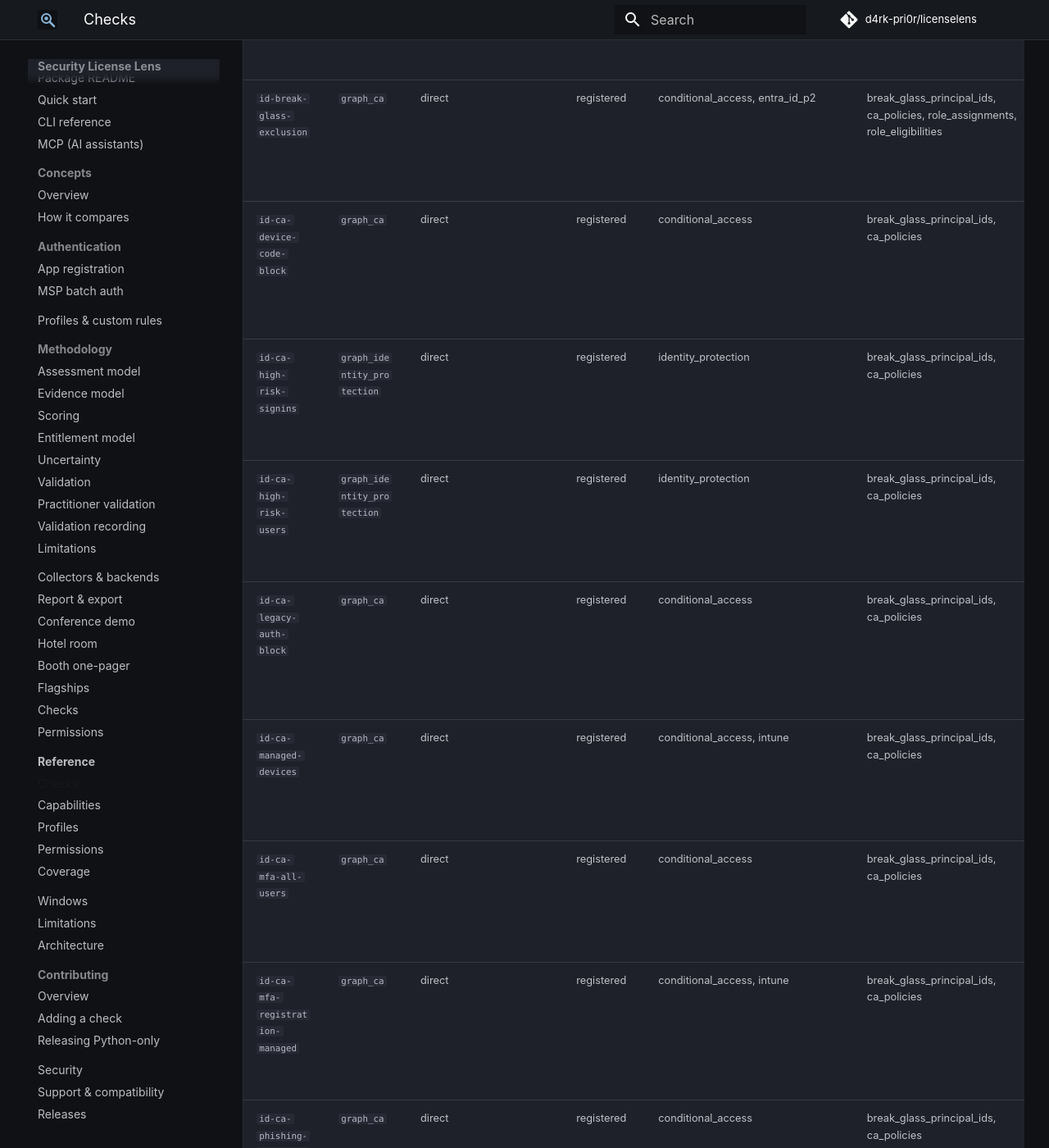
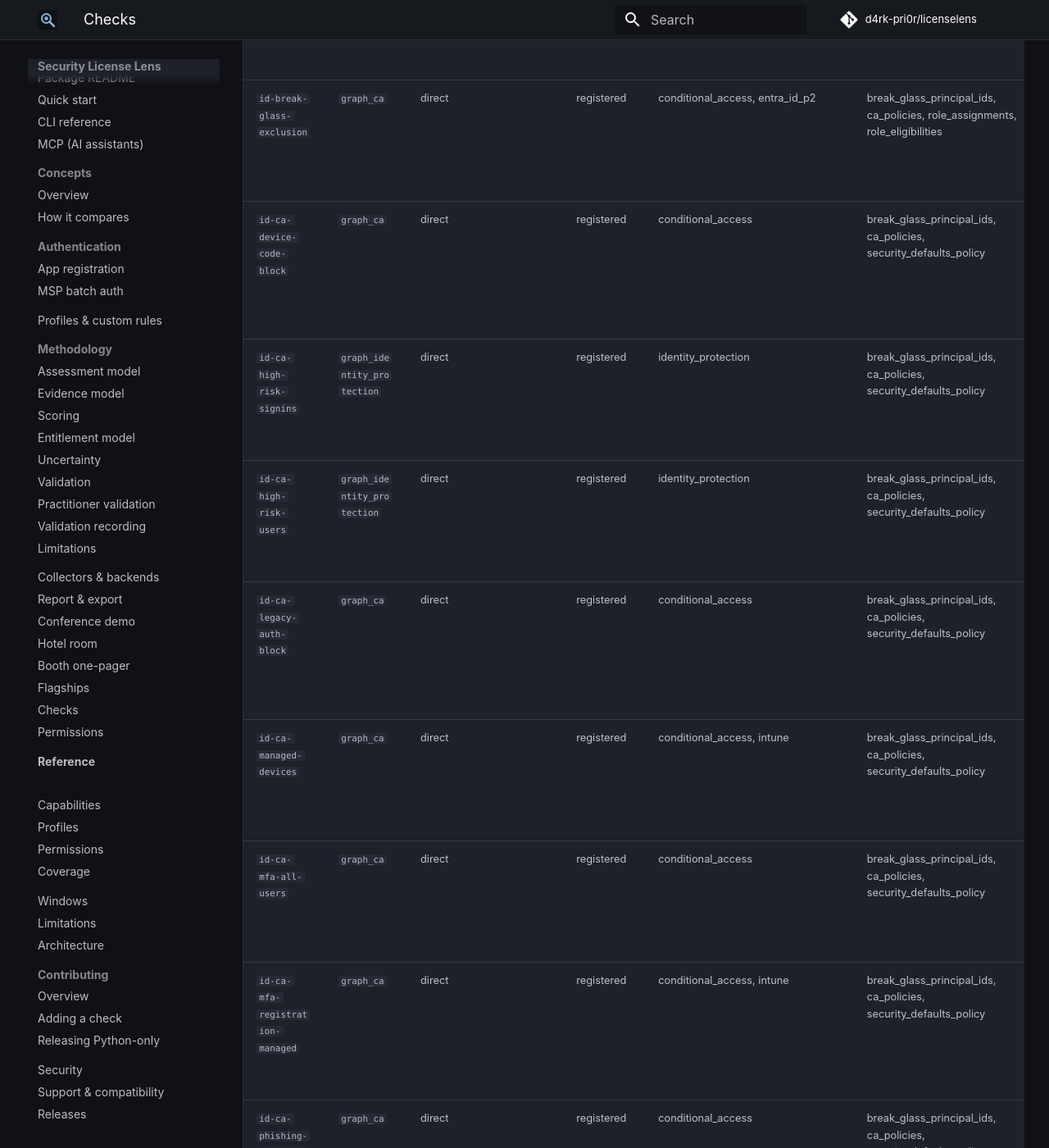
Before and after one commit to d4rk-pri0r/licenselens, an MkDocs documentation site: the page built from docs/reference/checks.md, in a window 1280 px wide and 1400 px high, scrolled down 6499 px. Shown: the whole window at 82% size. Built offline with MkDocs 1.6.1 and Material for MkDocs 9.7.7, drawn with Linux system fonts in a browser that asks for light colours; comment, search, counter and statistics services are not loaded; some of the changed text lies outside the part shown.

Commit message:
chore(generated): regenerate sample report and reference for WS1-B

```diff
--- a/docs/reference/checks.md
+++ b/docs/reference/checks.md
@@ -50,16 +50,16 @@ source file.
 | `id-auth-methods-migration` | `graph_auth_methods` | direct | registered | conditional_access | auth_methods_bundle | MITRE: T1078; NIST: IA-2, IA-5 | `checks/identity/id-auth-methods-migration.yaml` | yes |
 | `id-auth-weak-methods-disabled` | `graph_auth_methods` | direct | registered | conditional_access | auth_methods_bundle | MITRE: T1078; NIST: IA-2, IA-5 | `checks/identity/id-auth-weak-methods-disabled.yaml` | — |
 | `id-break-glass-exclusion` | `graph_ca` | direct | registered | conditional_access, entra_id_p2 | break_glass_principal_ids, ca_policies, role_assignments, role_eligibilities | MITRE: T1078; NIST: AC-2, AC-6 | `checks/identity/id-break-glass-exclusion.yaml` | yes |
-| `id-ca-device-code-block` | `graph_ca` | direct | registered | conditional_access | break_glass_principal_ids, ca_policies | MITRE: T1078; NIST: IA-2, IA-5 | `checks/identity/id-ca-device-code-block.yaml` | — |
-| `id-ca-high-risk-signins` | `graph_identity_protection` | direct | registered | identity_protection | break_glass_principal_ids, ca_policies | MITRE: T1078; NIST: AC-2, IA-2 | `checks/identity/id-ca-high-risk-signins.yaml` | yes |
-| `id-ca-high-risk-users` | `graph_identity_protection` | direct | registered | identity_protection | break_glass_principal_ids, ca_policies | MITRE: T1078; NIST: AC-2, IA-2 | `checks/identity/id-ca-high-risk-users.yaml` | — |
-| `id-ca-legacy-auth-block` | `graph_ca` | direct | registered | conditional_access | break_glass_principal_ids, ca_policies | MITRE: T1078; NIST: IA-2, IA-5 | `checks/identity/id-ca-legacy-auth-block.yaml` | yes |
-| `id-ca-managed-devices` | `graph_ca` | direct | registered | conditional_access, intune | break_glass_principal_ids, ca_policies | MITRE: T1078; NIST: AC-2, IA-2 | `checks/identity/id-ca-managed-devices.yaml` | yes |
-| `id-ca-mfa-all-users` | `graph_ca` | direct | registered | conditional_access | break_glass_principal_ids, ca_policies | MITRE: T1078; NIST: AC-2, IA-2 | `checks/identity/id-ca-mfa-all-users.yaml` | yes |
-| `id-ca-mfa-registration-managed` | `graph_ca` | direct | registered | conditional_access, intune | break_glass_principal_ids, ca_policies | MITRE: T1078; NIST: IA-2, IA-5 | `checks/identity/id-ca-mfa-registration-managed.yaml` | — |
-| `id-ca-phishing-resistant-all` | `graph_ca` | direct | registered | conditional_access | break_glass_principal_ids, ca_policies | MITRE: T1078; NIST: IA-2, IA-5 | `checks/identity/id-ca-phishing-resistant-all.yaml` | yes |
-| `id-ca-phishing-resistant-privileged` | `graph_ca` | direct | registered | conditional_access | break_glass_principal_ids, ca_policies | MITRE: T1078; NIST: IA-2, IA-5 | `checks/identity/id-ca-phishing-resistant-privileged.yaml` | yes |
-| `id-ca-priv-gaps` | `graph_ca` | direct | registered | conditional_access | ca_policies, role_assignments | MITRE: T1078; NIST: AC-2, AC-6 | `checks/identity/id-ca-priv-gaps.yaml` | yes |
+| `id-ca-device-code-block` | `graph_ca` | direct | registered | conditional_access | break_glass_principal_ids, ca_policies, security_defaults_policy | MITRE: T1078; NIST: IA-2, IA-5 | `checks/identity/id-ca-device-code-block.yaml` | — |
+| `id-ca-high-risk-signins` | `graph_identity_protection` | direct | registered | identity_protection | break_glass_principal_ids, ca_policies, security_defaults_policy | MITRE: T1078; NIST: AC-2, IA-2 | `checks/identity/id-ca-high-risk-signins.yaml` | yes |
+| `id-ca-high-risk-users` | `graph_identity_protection` | direct | registered | identity_protection | break_glass_principal_ids, ca_policies, security_defaults_policy | MITRE: T1078; NIST: AC-2, IA-2 | `checks/identity/id-ca-high-risk-users.yaml` | — |
+| `id-ca-legacy-auth-block` | `graph_ca` | direct | registered | conditional_access | break_glass_principal_ids, ca_policies, security_defaults_policy | MITRE: T1078; NIST: IA-2, IA-5 | `checks/identity/id-ca-legacy-auth-block.yaml` | yes |
+| `id-ca-managed-devices` | `graph_ca` | direct | registered | conditional_access, intune | break_glass_principal_ids, ca_policies, security_defaults_policy | MITRE: T1078; NIST: AC-2, IA-2 | `checks/identity/id-ca-managed-devices.yaml` | yes |
+| `id-ca-mfa-all-users` | `graph_ca` | direct | registered | conditional_access | break_glass_principal_ids, ca_policies, security_defaults_policy | MITRE: T1078; NIST: AC-2, IA-2 | `checks/identity/id-ca-mfa-all-users.yaml` | yes |
+| `id-ca-mfa-registration-managed` | `graph_ca` | direct | registered | conditional_access, intune | break_glass_principal_ids, ca_policies, security_defaults_policy | MITRE: T1078; NIST: IA-2, IA-5 | `checks/identity/id-ca-mfa-registration-managed.yaml` | — |
+| `id-ca-phishing-resistant-all` | `graph_ca` | direct | registered | conditional_access | break_glass_principal_ids, ca_policies, security_defaults_policy | MITRE: T1078; NIST: IA-2, IA-5 | `checks/identity/id-ca-phishing-resistant-all.yaml` | yes |
+| `id-ca-phishing-resistant-privileged` | `graph_ca` | direct | registered | conditional_access | break_glass_principal_ids, ca_policies, security_defaults_policy | MITRE: T1078; NIST: IA-2, IA-5 | `checks/identity/id-ca-phishing-resistant-privileged.yaml` | yes |
+| `id-ca-priv-gaps` | `graph_ca` | direct | registered | conditional_access | ca_policies, role_assignments, security_defaults_policy | MITRE: T1078; NIST: AC-2, AC-6 | `checks/identity/id-ca-priv-gaps.yaml` | yes |
 | `id-ca-workload-identity` | `graph_ca` | direct | registered | workload_identities_premium | ca_policies | MITRE: T1078; NIST: AC-2, IA-2 | `checks/identity/id-ca-workload-identity.yaml` | yes |
 | `id-cross-tenant-defaults` | `graph_guests` | direct | registered | conditional_access | guests_bundle | MITRE: T1078; NIST: AC-2, AC-3 | `checks/identity/id-cross-tenant-defaults.yaml` | — |
 | `id-cross-tenant-mfa-trust` | `graph_guests` | direct | registered | conditional_access | guests_bundle | MITRE: T1078; NIST: IA-2, IA-5 | `checks/identity/id-cross-tenant-mfa-trust.yaml` | — |
```
Also changed, not shown: examples/sample-report/security-license-lens-report.md (+20 -20 lines), docs/reference/manifest.json, docs/reference/reference.json, 2 other files.
